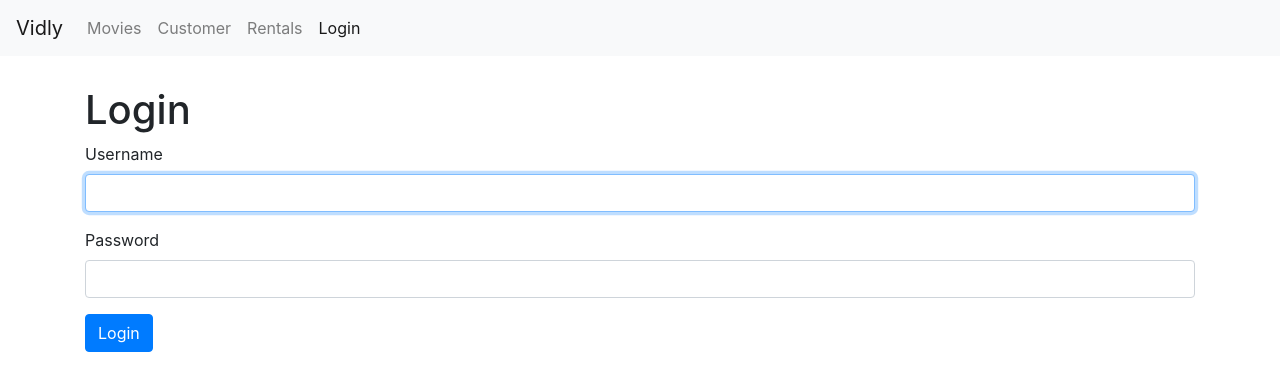
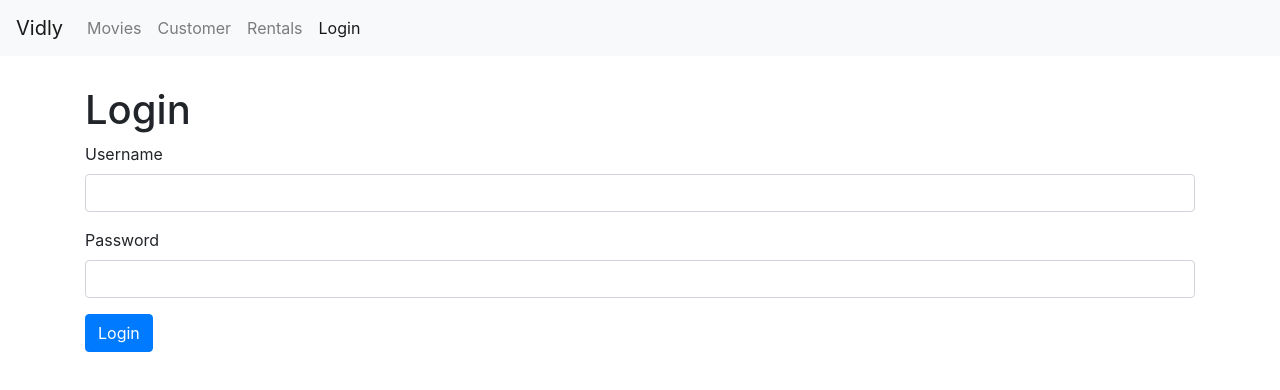
Before and after one commit to deepaksawant53/video-rental, a React (Create React App) app: page /login in a window 1280 px wide. Shown: the top 390 px of the page. Built offline with nearby package versions, Linux system fonts and the light colour scheme.

Commit message:
Changes done to extract out input fields into Input component.

```diff
--- /dev/null
+++ b/src/components/common/input.jsx
@@ -0,0 +1,21 @@
+import React from 'react';
+
+const Input = ({ name, label, value, onChange }) => {
+  return (
+    <div className="form-group">
+      <label
+        htmlFor={name}>
+        {label}
+      </label>
+      <input
+        name={name}
+        onChange={onChange}
+        value={value}
+        id={name}
+        type="text"
+        className="form-control" />
+
+    </div>
+  );
+};
+export default Input;
--- a/src/components/loginForm.jsx
+++ b/src/components/loginForm.jsx
@@ -1,16 +1,16 @@
 import React, { Component } from 'react';
+import Input from './common/input';
 
 class LoginForm extends Component {
   state = {
-    account: { username: '', password: '' }
+    account: { username: '', password: '' },
   }
-  username = React.createRef();
+
   handleSubmit = e => {
     e.preventDefault();//This prevents the default submit action in which the whole page gets reloaded and due to which bundle.js and login.html was getting reloaded.
 
     // Here we can write logic to Call the server
-    const username = this.username.current.value;
-    console.log('Username', username);
+    console.log('Submitted')
   }
 
   handleChange = ({ currentTarget: input }) => {
@@ -25,14 +25,17 @@ class LoginForm extends Component {
       <div>
         <h1>Login</h1>
         <form onSubmit={this.handleSubmit}>
-          <div className="form-group">
-            <label htmlFor="username">Username</label>
-            <input name="username" onChange={this.handleChange} value={account.username} autoFocus ref={this.username} id="username" type="text" className="form-control" />
-          </div>
-          <div className="form-group">
-            <label htmlFor="password">Password</label>
-            <input name="password" onChange={this.handleChange} value={account.password} id="password" type="text" className="form-control" />
-          </div>
+          <Input
+            name="username"
+            value={account.username}
+            label="Username"
+            onChange={this.handleChange} />
+          <Input
+            name="password"
+            value={account.password}
+            label="Password"
+            onChange={this.handleChange} />
+
           <button className="btn btn-primary">Login</button>
         </form>
       </div>
```
